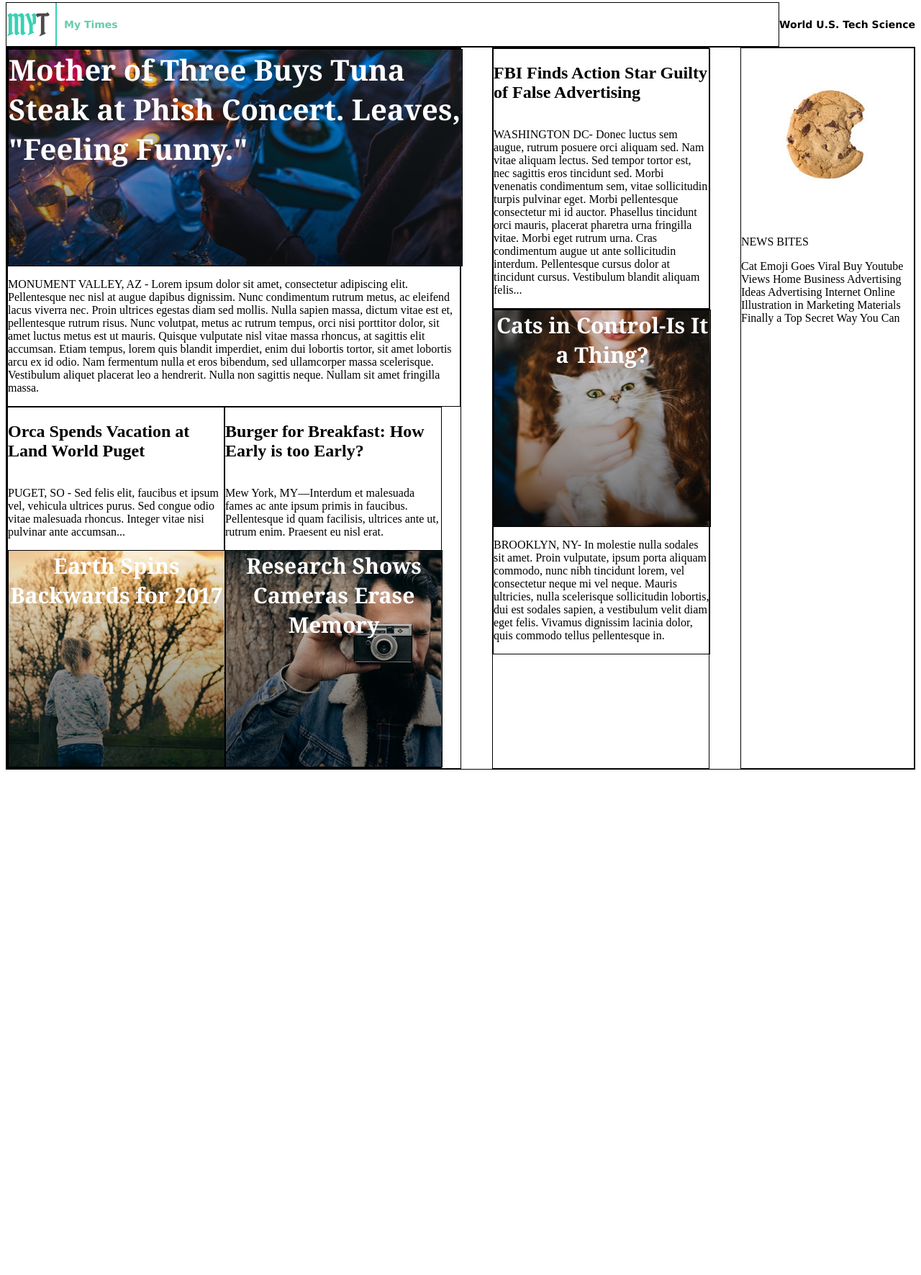
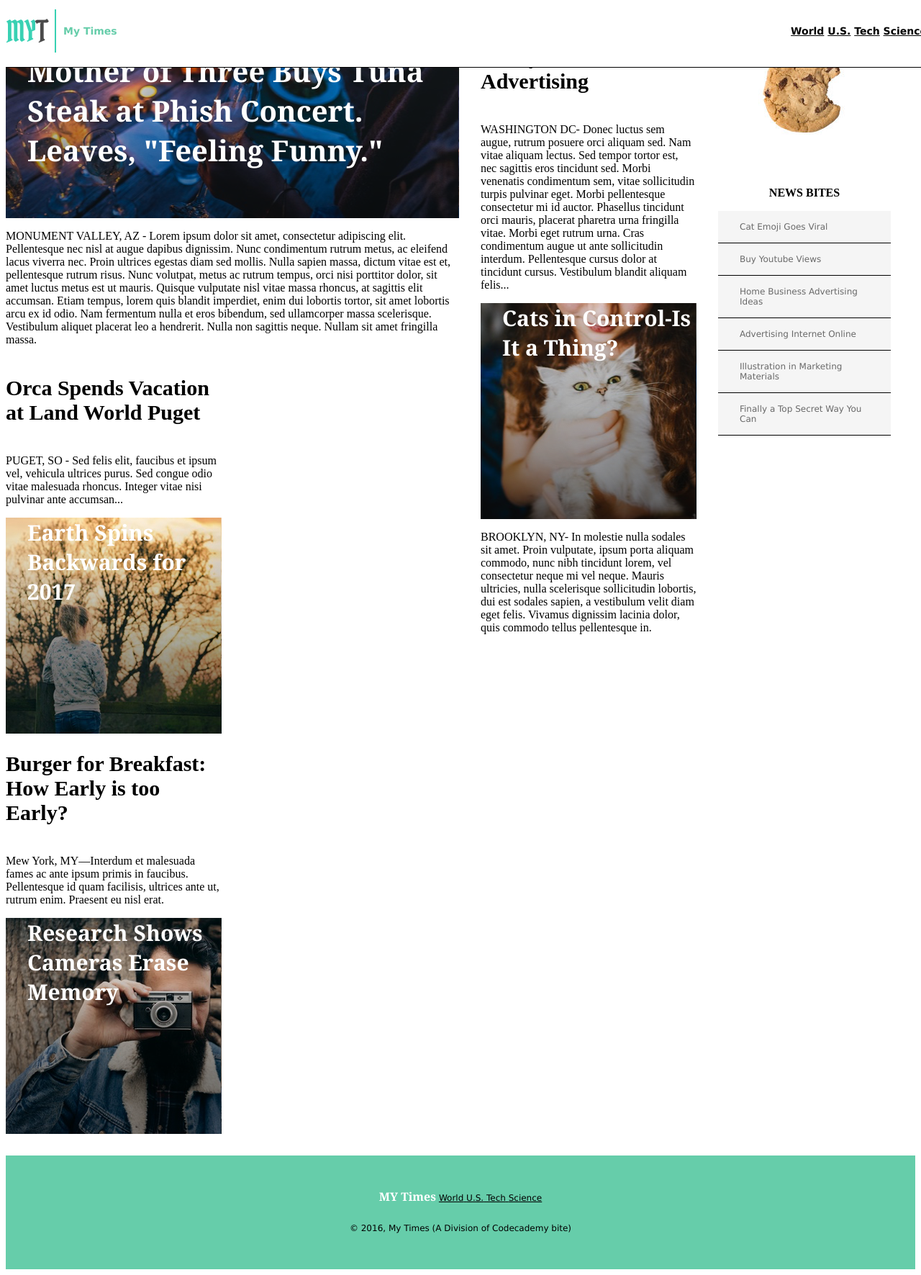
Before and after one commit to chypnar/my-times, a plain HTML site: page index.html in a window 1280 px wide. Shown: the part 5-1776 px from the top of the page at 72% size. Before the commit the page ends 1082 px from the top, so only its background shows below. Drawn offline with Linux system fonts and the light colour scheme.

Commit message:
Final commit of HTML and CSS.

```diff
--- a/index.html
+++ b/index.html
@@ -7,6 +7,7 @@
 
 <body>
 <!--Header-->
+	<header>
 		<div class="header">
 			<div class="logo">
 				<img src="resources/images/img-myt-logo.jpg">
@@ -19,30 +20,34 @@
 				<span><a href=""></a>Science</span>
 			</div>
 		</div>
+	</header>
+
+	<!--Main Content-->
 
 	<div class="content">
+
 		<!--Column 1-->
+
 		<div class="column">
 			<div class="large">
 				<div class="main">
-					<div class="photo">Mother of Three Buys Tuna Steak at Phish Concert. Leaves, "Feeling Funny."
+					<div class="photo">
+						<span>Mother of Three Buys Tuna Steak at Phish Concert. Leaves, "Feeling Funny."</span>
 					</div>
 					<p>MONUMENT VALLEY, AZ - Lorem ipsum dolor sit amet, consectetur adipiscing elit. Pellentesque nec nisl at augue dapibus dignissim. Nunc condimentum rutrum metus, ac eleifend lacus viverra nec. Proin ultrices egestas diam sed mollis. Nulla sapien massa, dictum vitae est et, pellentesque rutrum risus. Nunc volutpat, metus ac rutrum tempus, orci nisi porttitor dolor, sit amet luctus metus est ut mauris. Quisque vulputate nisl vitae massa rhoncus, at sagittis elit accumsan. Etiam tempus, lorem quis blandit imperdiet, enim dui lobortis tortor, sit amet lobortis arcu ex id odio. Nam fermentum nulla et eros bibendum, sed ullamcorper massa scelerisque. Vestibulum aliquet placerat leo a hendrerit. Nulla non sagittis neque. Nullam sit amet fringilla massa.</p>
 				</div>
 				<div class="stories">
-					<div class="story">
+					<div class="story" id="left">
 						<h2>Orca Spends Vacation at Land World Puget</h2>
 						<p>PUGET, SO - Sed felis elit, faucibus et ipsum vel, vehicula ultrices purus. Sed congue odio vitae malesuada rhoncus. Integer vitae nisi pulvinar ante accumsan...</p>
-
-							<div class="photo" id="left">
+							<div class="photo">
 								<span>Earth Spins Backwards for 2017</span>
 							</div>
-
 					</div>
-					<div class="story">
+					<div class="story" id="right">
 						<h2>Burger for Breakfast: How Early is too Early?</h2>
 						<p>Mew York, MY—Interdum et malesuada fames ac ante ipsum primis in faucibus. Pellentesque id quam facilisis, ultrices ante ut, rutrum enim. Praesent eu nisl erat.</p>
-						<div class="photo" id="right">
+						<div class="photo">
 							<span>Research Shows Cameras Erase Memory</span>
 						</div>
 					</div>
@@ -81,8 +86,23 @@
 				</div>
 			</div>
 		</div>
+
 		</div>
-
+	</div>
+	<!--Footer-->
+	<div class="footer">
+		<div class="info">
+			<p>MY Times</p>
+			<nav>
+				<span>World</span>
+				<span>U.S.</span>
+				<span>Tech</span>
+				<span>Science</span>
+			</nav>
+		</div>
+		<div class="copyright">© 2016, My Times (A Division of Codecademy bite)
+		</div>
+	</div>
 
 </body>
 </html>
--- a/resources/css/style.css
+++ b/resources/css/style.css
@@ -3,14 +3,20 @@ body {
 
 .header {
 	display: flex;
+	position: fixed;
+	z-index: 10;
 	font-weight: bold;
 	align-items: center;
 	font-family: Verdana;
  	font-size: 14px;
+ 	padding-bottom: 10px;
+ 	border-bottom: 1px solid black;
+ 	background-color: white;
+ 	height: 80px;
+ 	width: 100%;
 }
 
 .logo {
-	border:  1px solid black;
 	display: flex;
 	align-items: center;
 	flex-grow: 1;
@@ -25,38 +31,41 @@ body {
 .nav span {
 	display: inline-block;
 	justify-content: flex-end;
+	text-decoration: underline;
 }
 
 
 .content {
 	display: flex;
-	border: 1px solid black;
-	justify-content: space-between;
+	margin-bottom: 30px;
 }
 
 .column {
 	display: flex;
-	border: 1px solid black;
 }
 
 .large {
 	width: 630px;
+	margin-right: 30px;
+	align-content: center;
 }
 
 .medium {
 	width: 300px;
+	margin-right: 30px;
 }
 
 .small {
 	width: 240px;
+	display: flex;
+	flex-direction: column;
 }
 
 .main {
-	border: 1px solid black;
+
 }
 
 .photo {
-	border: 1px solid black;
 	display: flex;
 	font-family: Georgia;
  	font-weight: bold;
@@ -73,15 +82,23 @@ h2, p {
 	display: block;
 }
 
+h2 {
+	font-size: 30px;
+}
+
 .stories {
 	display: flex;
+	flex-direction: column;
 }
 
 .story {
-	border: 1px solid black;
 	display: flex;
 	flex-flow: column wrap;
 	width: 300px;
+}
+
+#left.story {
+	margin-right: 30px;
 }
 
 .main .photo {
@@ -89,14 +106,23 @@ h2, p {
 	font-size: 40px;
 	width: 630px;
 	height: 300px;
+	align-items: center;
 }
-#left.photo {
+
+.photo span {
+	padding-left: 30px;
+	text-align: left;
+
+}
+
+
+#left.story .photo {
 	background-image:  url("../images/img-story-2.png");
 	width: 300px;
 	height: 300px;
 }
 
-#right.photo {
+#right.story .photo {
 	background-image:  url("../images/img-story-3.png");
 	width: 300px;
 	height: 300px;
@@ -107,3 +133,50 @@ h2, p {
 	width: 300px;
 	height: 300px;
 }
+
+.bites p {
+	font-size: 16px;
+  	font-weight: bold;
+  	text-align: center;
+}
+
+.bites span {
+	display: block;
+	border-bottom: 1px solid black;
+	background-color: WhiteSmoke;
+  	font-family: Verdana;
+ 	font-size: 12px;
+  	color: DimGray;
+  	padding: 15px 30px 15px 30px;
+
+}
+
+.footer {
+	display: flex;
+	background-color: MediumAquamarine;
+	margin: auto;
+  	font-family: Verdana;
+  	font-size: 12px;
+  	justify-content: center;
+  	align-items: center;
+  	flex-direction: column;
+}
+
+.info p {
+	display: inline-block;
+	font-family: Georgia;
+	font-size: 16px;
+	font-weight: bold;
+	color: white;
+	padding: 30px 0px 10px 0px;
+	}
+
+.footer nav  {
+	display: inline-block;
+	text-decoration: underline;
+}
+
+.footer .copyright {
+	display: block;
+	padding: 0px 0px 50px 0px;
+}
--- /dev/null
+++ b/solution/resources/css/solution-style.css
@@ -0,0 +1,207 @@
+/* Universal Styles */
+
+body {
+  margin: 0;
+  font-family: "Georgia", serif;
+  font-size: 17px;
+  color: black;
+}
+
+a {
+  color: black;
+}
+
+h2 {
+  margin-top: 0;
+  margin-bottom: 0;
+  font-size: 30px;
+  font-weight: bold;
+}
+
+nav span {
+  display: inline-block;
+  padding: 20px 10px;
+}
+
+/* Universal Styles - News Stories */
+
+.stories {
+  display: flex;
+  justify-content: space-between;
+  margin-top: 17px;
+}
+
+.stories .text-content {
+  height: 250px;
+}
+
+.story {
+  display: flex;
+  flex-direction: column;
+  width: 300px;
+}
+
+.narrative {
+  margin-top: 16px;
+}
+
+.image-content {
+  display: flex;
+  flex-direction: column;
+  justify-content: center;
+  height: 300px;
+  margin-top: 15px;
+  font-weight: bold;
+  font-size: 30px;
+  color: white;
+  text-align: center;
+}
+
+/* Header */
+
+header {
+  display: flex;
+  align-items: center;
+  position: fixed;
+  z-index: 1;
+  width: 100%;
+  height: 80px;
+  border-bottom: 1px solid black;
+  background-color: white;
+  font-family: "Verdana", sans-serif;
+  font-size: 14px;
+  font-weight: bold;
+}
+
+.logo {
+  display: flex;
+  align-items: center;
+  flex-grow: 1;
+  padding-left: 30px;
+}
+
+.logo img {
+  width: 70px;
+  height: 60px;
+  margin-right: 12px;
+}
+
+.logo span {
+  color: mediumaquamarine;
+}
+
+header nav {
+  padding-right: 40px;
+}
+
+/* Main Content Container */
+
+.content {
+  display: flex;
+  width: 1232px;
+  margin: 0 auto 78px auto;
+  padding-top: 116px;
+}
+
+.column {
+  display: flex;
+  flex-direction: column;
+  margin-right: 32px;
+}
+
+/* First News Column */
+
+.column.large {
+  width: 630px;
+}
+
+.lead-story .image-content {
+  background-image: url("https://s3.amazonaws.com/codecademy-content/courses/freelance-1/unit-4/img-story-main.png");
+  width: 630px;
+  margin-top: 0;
+  text-align: left;
+  font-size: 40px;
+}
+
+.lead-story .image-content span {
+  margin-left: 20px;
+}
+
+.fall-cancelled.image-content {
+  background-image: url("https://s3.amazonaws.com/codecademy-content/courses/freelance-1/unit-4/img-story-2.png");
+}
+
+.pop-culture.image-content {
+  background-image: url("https://s3.amazonaws.com/codecademy-content/courses/freelance-1/unit-4/img-story-3.png");
+}
+
+/* Second News Column */
+
+.column.medium {
+  width: 300px;
+}
+
+.cat-ceo.image-content {
+  background-image: url("https://s3.amazonaws.com/codecademy-content/courses/freelance-1/unit-4/img-story-1.png");
+}
+
+/* Third News Column */
+
+.column.small {
+  width: 240px;
+}
+
+img.cookie {
+  height: 240px;
+}
+
+.news-bites h3 {
+  margin-bottom: 41px;
+  font-size: 16px;
+  font-weight: bold;
+  text-align: center;
+}
+
+.news-bites .bite {
+  display: block;
+  padding: 11px 20px;
+  border-bottom: 1px solid black;
+  background-color: whitesmoke;
+  font-family: "Verdana", sans-serif;
+  font-size: 12px;
+  color: dimgray;
+}
+
+.bite span {
+  padding-left: 11px;
+}
+
+/* Footer */
+
+footer {
+  display: flex;
+  align-items: center;
+  justify-content: center;
+  flex-direction: column;
+  width: 100%;
+  height: 325px;
+  background-color: mediumaquamarine;
+  margin: auto;
+  font-family: "Verdana", sans-serif;
+  font-size: 12px;
+}
+
+footer .title {
+  display: inline-block;
+  padding-right: 25px;
+  border-right: 2px solid white;
+  font-family: "Georgia", serif;
+  font-size: 16px;
+  font-weight: bold;
+  color: white;
+}
+
+footer nav {
+  display: inline-block;
+  padding-left: 25px;
+}
```
Also changed, not shown: solution/solution-index.html (added, +121 -0 lines), solution/resources/images/img-myt-logo.jpg (added), solution/resources/images/img-news-bite.png (added), solution/resources/images/img-story-1.png (added), solution/resources/images/img-story-2.png (added), solution/resources/images/img-story-3.png (added), solution/resources/images/img-story-main.png (added). Lines whose indentation alone changed are shown as unchanged.
